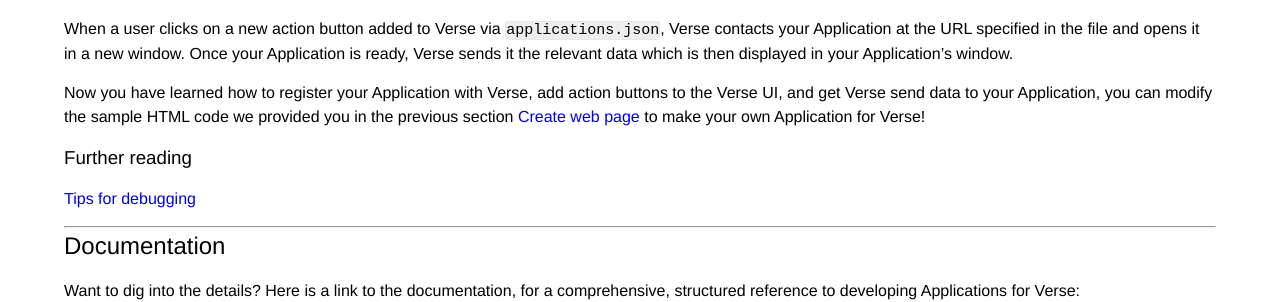
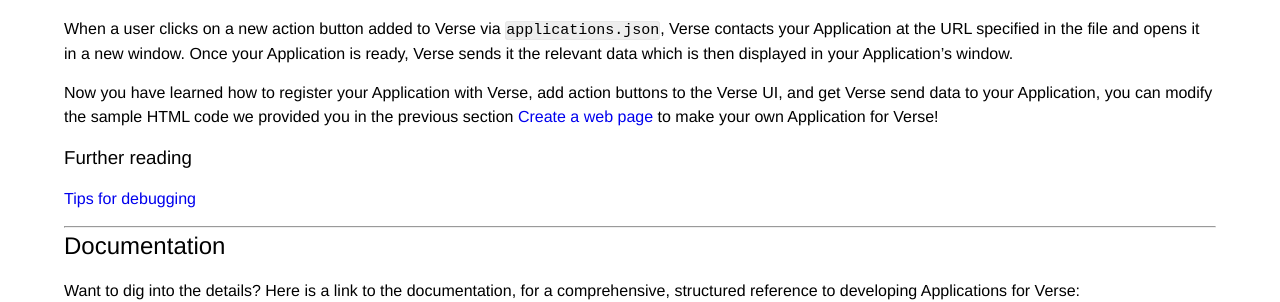
Before and after one commit to ibmverse/verse-developer, a Jekyll site: the page built from _tutorials/tutorial_verse_developer.md, in a window 1280 px wide and 900 px high, scrolled down 12718 px. Shown: the part 517-819 px from the top of the window. Built offline with Jekyll 4.4.1, drawn with Linux system fonts in a browser that asks for light colours.

Commit message:
250659: fix broken url

```diff
--- a/_tutorials/tutorial_verse_developer.md
+++ b/_tutorials/tutorial_verse_developer.md
@@ -322,7 +322,7 @@
 ### How it works
 When a user clicks on a new action button added to Verse via `applications.json`, Verse contacts your Application at the URL specified in the file and opens it in a new window. Once your Application is ready, Verse sends it the relevant data which is then displayed in your Application's window.
 
-Now you have learned how to register your Application with Verse, add action buttons to the Verse UI, and get Verse send data to your Application, you can modify the sample HTML code we provided you in the previous section [Create web page](#create-web-page) to make your own Application for Verse!
+Now you have learned how to register your Application with Verse, add action buttons to the Verse UI, and get Verse send data to your Application, you can modify the sample HTML code we provided you in the previous section [Create a web page](#create-a-web-page) to make your own Application for Verse!
 
 
 ### Further reading
```
